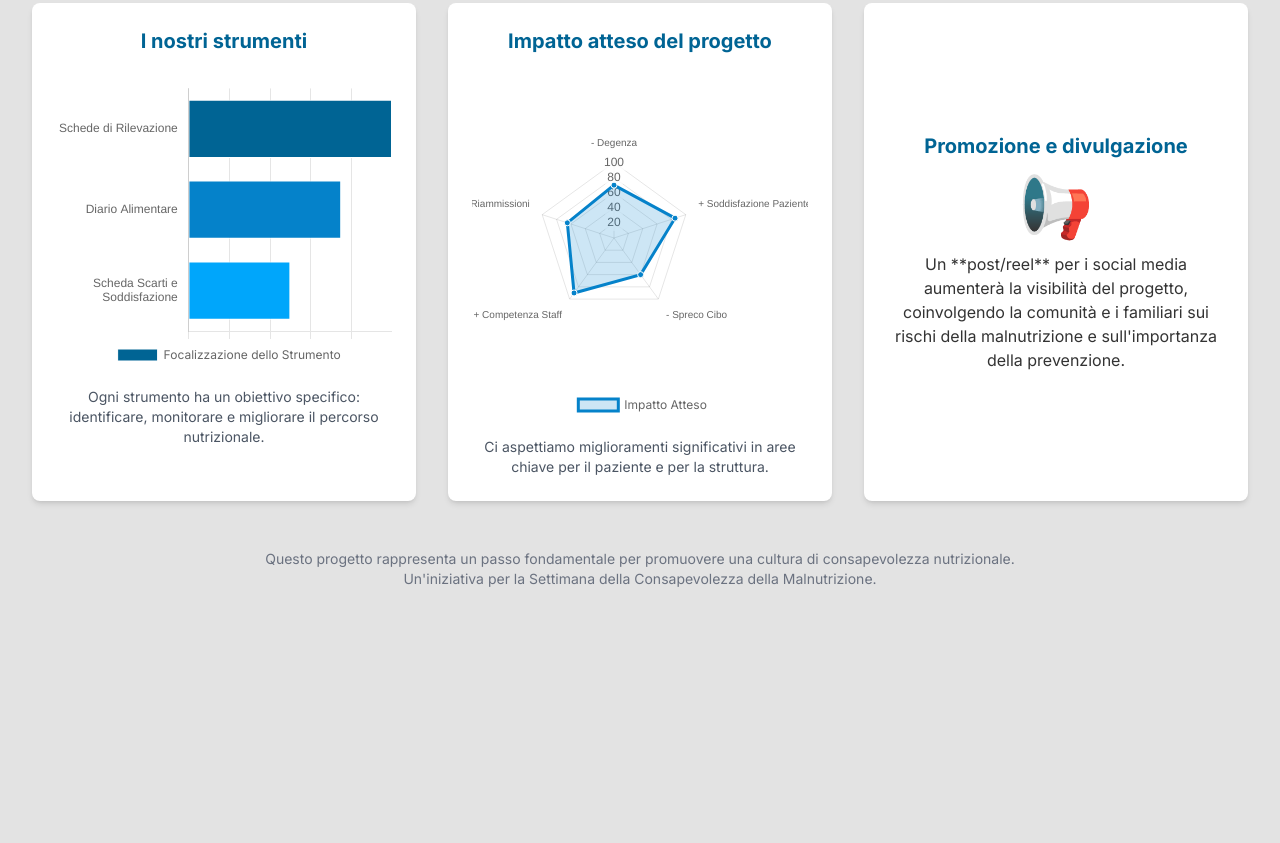
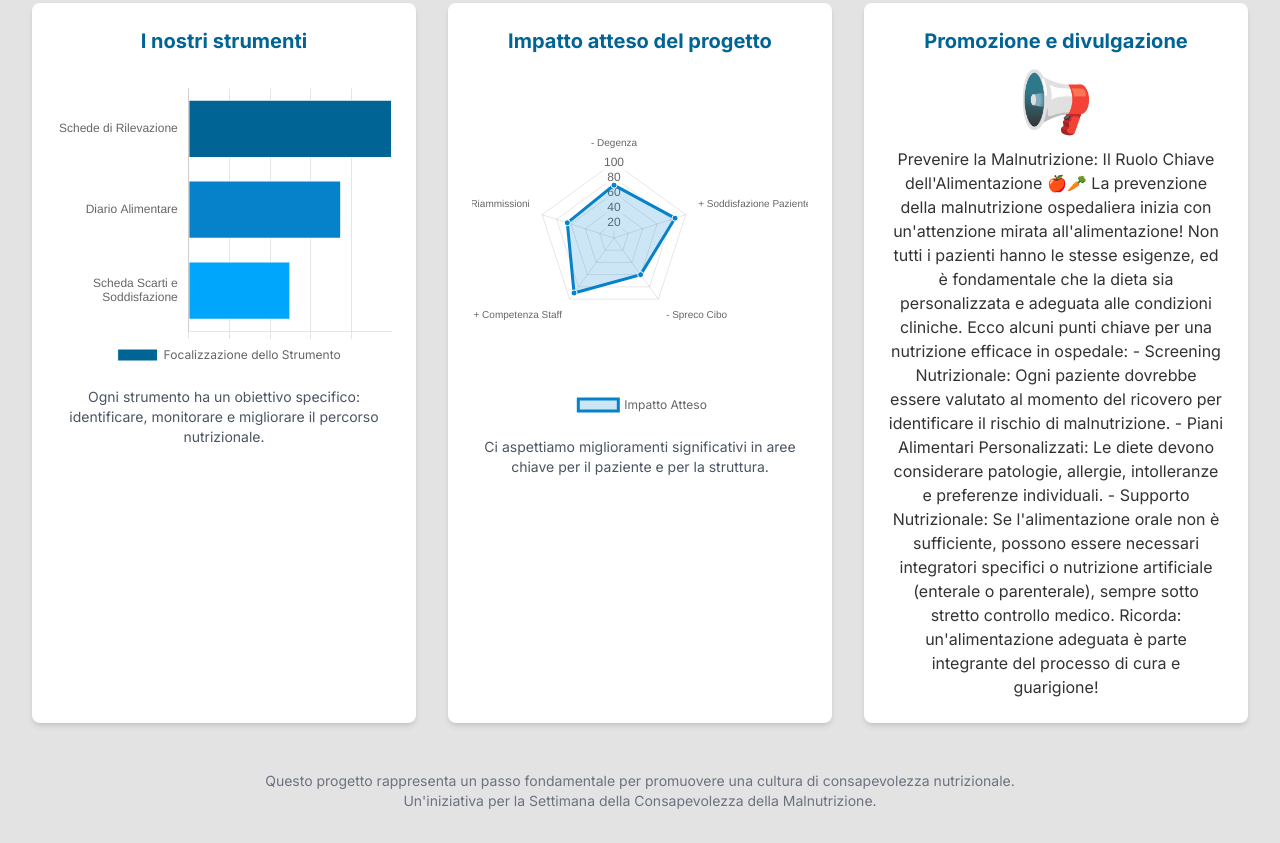
Before and after one commit to stespam94/Malnutrizione-ospedaliera, a plain HTML site: page index.html in a window 1280 px wide. Shown: the part 1507-2350 px from the top of the page. Before the commit the page ends 2128 px from the top, so only its background shows below. Drawn offline with nearby package versions, Linux system fonts and the light colour scheme.

Commit message:
Update index.html

```diff
--- a/index.html
+++ b/index.html
@@ -170,7 +170,13 @@
             <div class="bg-white rounded-lg shadow-md p-6 flex flex-col justify-center items-center">
                  <h3 class="text-xl font-bold text-center text-[#006494] mb-4">Promozione e divulgazione</h3>
                  <div class="text-6xl text-[#00A6FB]">📢</div>
-                 <p class="text-center mt-4">Un **post/reel** per i social media aumenterà la visibilità del progetto, coinvolgendo la comunità e i familiari sui rischi della malnutrizione e sull'importanza della prevenzione.</p>
+                 <p class="text-center mt-4">Prevenire la Malnutrizione: Il Ruolo Chiave dell'Alimentazione 🍎🥕
+La prevenzione della malnutrizione ospedaliera inizia con un'attenzione mirata all'alimentazione! Non tutti i pazienti hanno le stesse esigenze, ed è fondamentale che la dieta sia personalizzata e adeguata alle condizioni cliniche.
+Ecco alcuni punti chiave per una nutrizione efficace in ospedale:
+- Screening Nutrizionale: Ogni paziente dovrebbe essere valutato al momento del ricovero per identificare il rischio di malnutrizione.
+- Piani Alimentari Personalizzati: Le diete devono considerare patologie, allergie, intolleranze e preferenze individuali.
+- Supporto Nutrizionale: Se l'alimentazione orale non è sufficiente, possono essere necessari integratori specifici o nutrizione artificiale (enterale o parenterale), sempre sotto stretto controllo medico.
+Ricorda: un'alimentazione adeguata è parte integrante del processo di cura e guarigione!</p>
             </div>
 
         </main>
```
